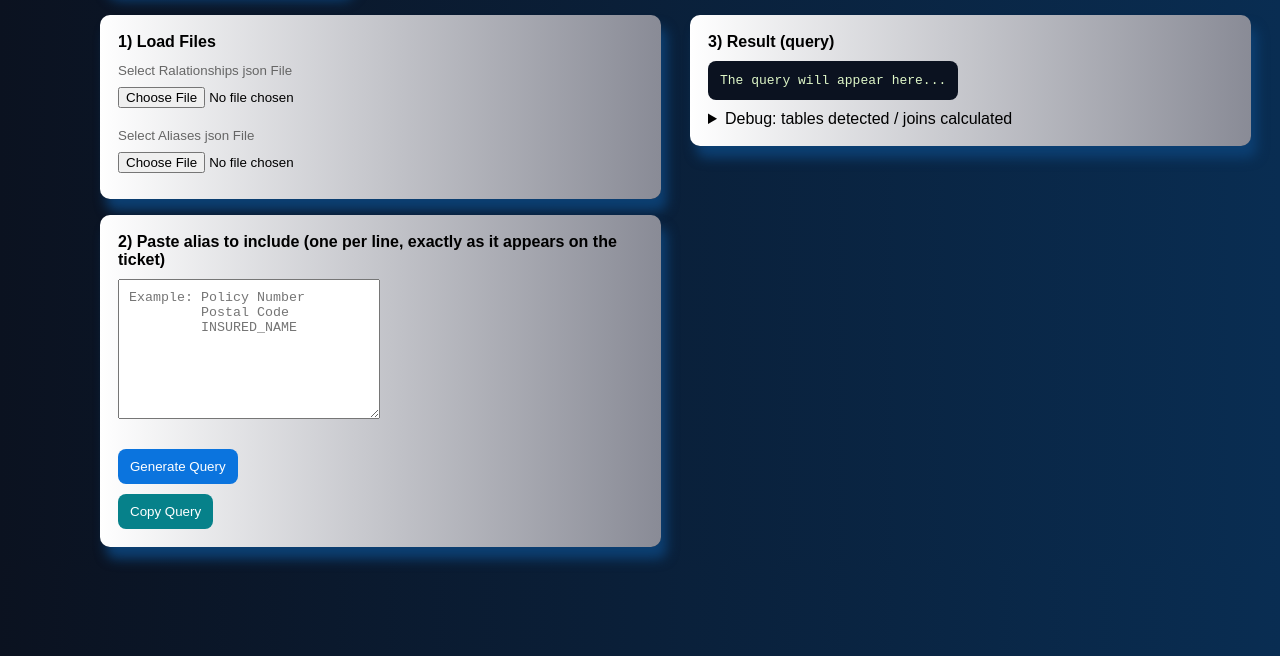
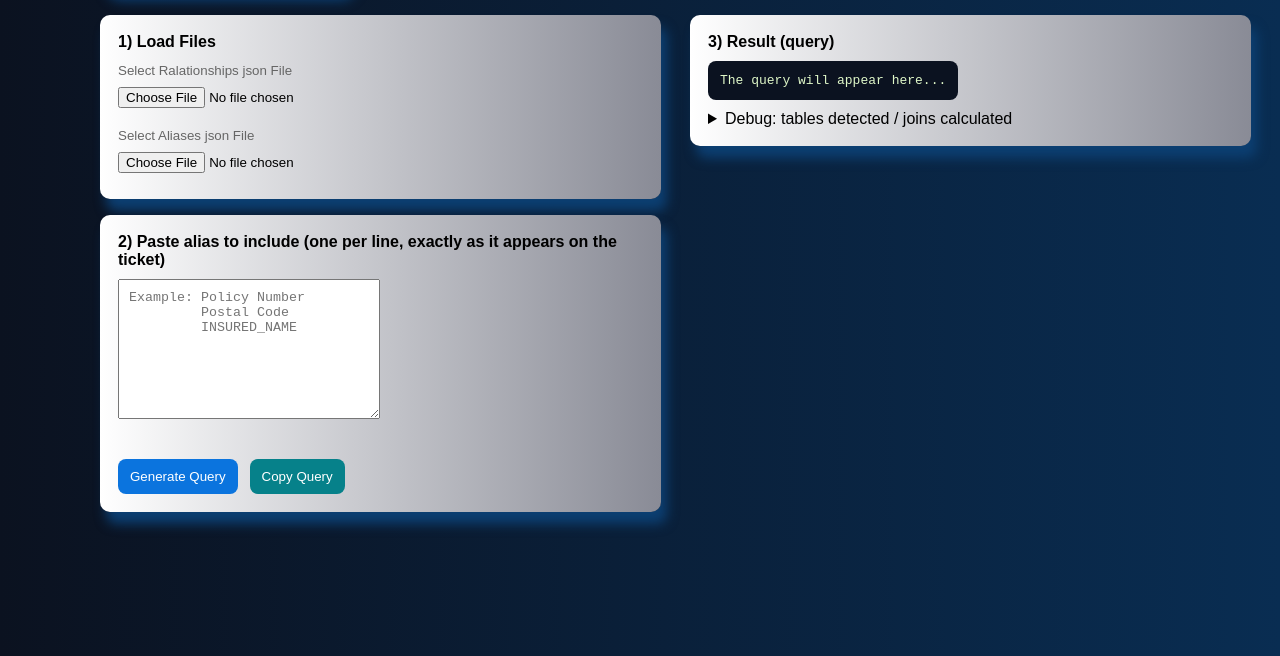
Before and after one commit to Gonzalo-Fernan/Generador-Automatico-Querys, a plain HTML site: page index.html in a window 1280 px wide. Shown: the part 144-800 px from the top of the page. Drawn offline with Linux system fonts and the light colour scheme.

Commit message:
fixed buttons

```diff
--- a/index.html
+++ b/index.html
@@ -15,6 +15,7 @@
   button{padding:10px 12px;border-radius:8px;border:0;background:#0b74de;color:#fff;cursor:pointer}
   small{color:#666}
   .articleConteiner{display:grid;grid-template-columns:1fr 1fr;}
+  .buttonConteiner{display:flex;gap:12px;margin-top:10px;}
 </style>
 </head>
 <body>
@@ -35,8 +36,11 @@
         <textarea style="width: 50%;" id="aliasList" placeholder="Example: Policy Number
          Postal Code
          INSURED_NAME"></textarea>
-        <button id="generate">Generate Query</button>
-        <button id="copyBtn" style="padding:10px 12px;border-radius:8px;border:0;background:#06818a;color:#fff;cursor:pointer">Copy Query</button>
+         <div class="buttonConteiner">
+           <button id="generate">Generate Query</button>
+           <button id="copyBtn" style="padding:10px 12px;border-radius:8px;border:0;background:#06818a;color:#fff;cursor:pointer">Copy Query</button>
+
+         </div>
       </div>
   </article>
   <article>
```
